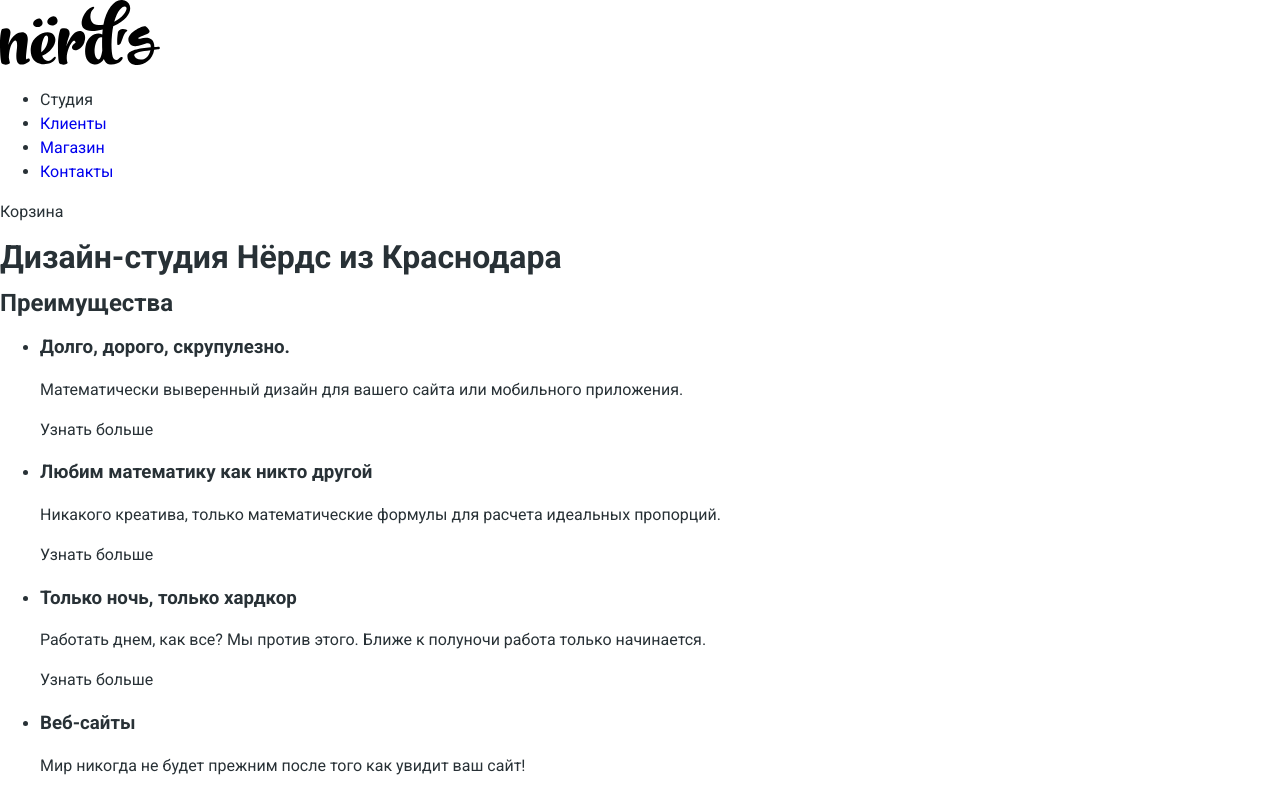
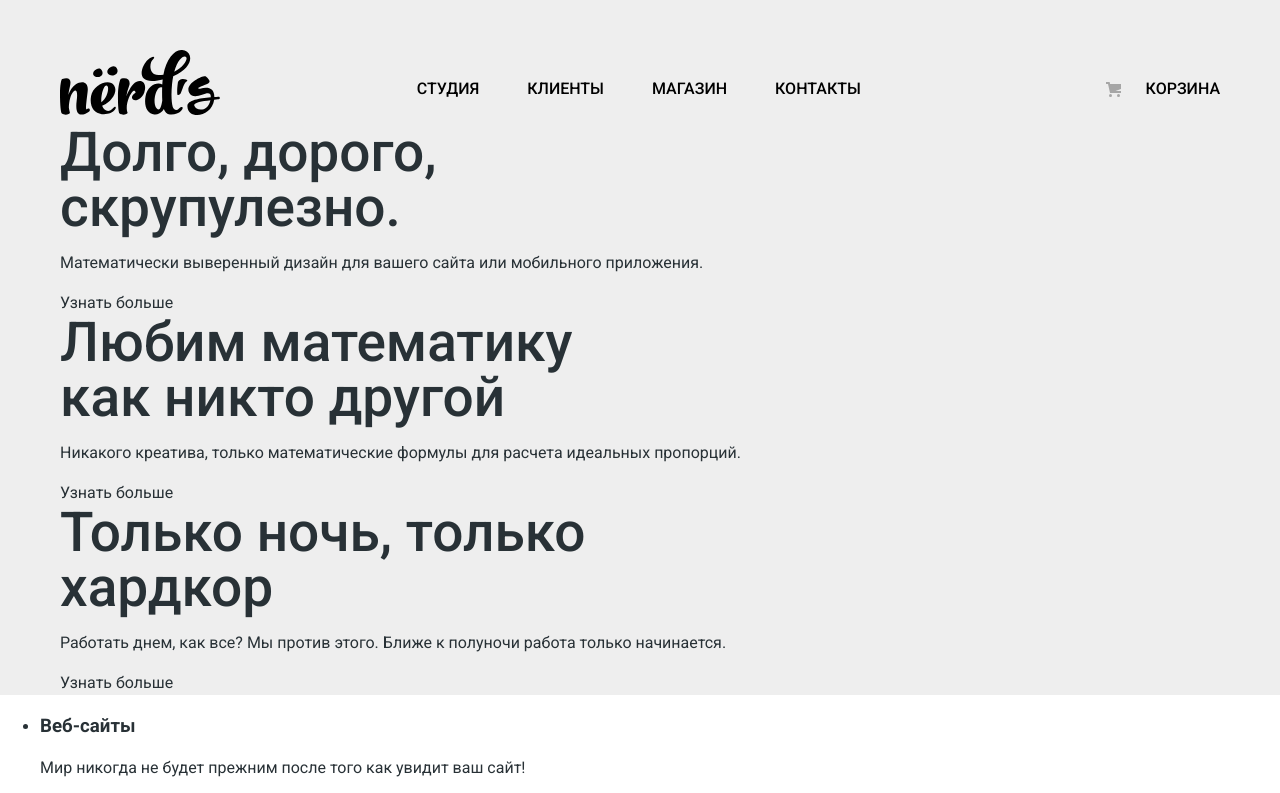
Before and after one commit to tashakalinina/1002157-nerds-25, a plain HTML site: page index.html in a window 1280 px wide. Shown: the top 793 px of the page. Drawn offline with Linux system fonts and the light colour scheme.

Commit message:
Стилизация Header

```diff
--- a/css/style.css
+++ b/css/style.css
@@ -27,3 +27,109 @@ body {
   margin: 0 auto;
   padding: 0 20px;
 }
+
+/*Header*/
+.index-header,
+.inner-header {
+  background-color: #eeeeee;
+}
+
+.navigation-header {
+  display: flex;
+  justify-content: space-between;
+  align-items: flex-end;
+  font-weight: 500;
+  line-height: 30px;
+  color: #000000;
+  text-transform: uppercase;
+  padding-top: 50px;
+}
+
+.main-navigation-list {
+  margin: 0;
+  padding: 0;
+  display: flex;
+  list-style: none;
+}
+
+.main-navigation-item {
+  display: block;
+  padding-right: 48px;
+}
+
+.main-navigation-item:last-child: {
+  padding-right: 0;
+}
+
+.main-navigation a,
+.basket {
+  display: block;
+  padding-bottom: 5px;
+  color: #000000;
+  border-bottom: 2px solid rgba(0, 0, 0, 0);
+  margin-bottom: 14px;
+}
+
+.main-navigation .navigation-active,
+.basket .navigation-active {
+  border-bottom: 2px solid #fb565a;
+}
+
+.main-navigation  a:hover,
+.main-navigation  a:focus,
+.basket:hover,
+.basketa:focus {
+  color: #fb565a;
+}
+
+.main-navigation  a:active,
+.basket:active {
+  color: rgba(0, 0, 0, 0.3);
+}
+
+.basket {
+  padding-left: 40px;
+  position: relative;
+}
+
+.basket::before {
+  content: "";
+  position: absolute;
+  top: 8px;
+  left: 0;
+  width: 15px;
+  height: 15px;
+  background-image: url("../img/cart-icon.svg");
+}
+
+.inner-title {
+  display: block;
+  text-align: center;
+  padding: 0;
+  padding-top: 70px;
+  padding-bottom: 106px;
+  margin: 0;
+  font-size: 55px;
+  font-weight: 500;
+  line-height: 55px;
+  color: #000000;
+}
+
+.slider-list {
+  list-style: none;
+  margin: 0;
+  padding: 0;
+}
+
+.slider-title {
+  max-width: 550px;
+  font-size: 55px;
+  font-weight: 500;
+  line-height: 55px;
+  margin: 0;
+  padding: 0;
+}
+
+.slider-item:nth-child(1) {
+  display: block;
+}
--- a/index.html
+++ b/index.html
@@ -9,8 +9,8 @@
   </head>
   <body>
     <header class="index-header">
-      <div class="navigation-header">
-        <img class="logo" src="img/nerds-logo.svg" width="160" height="65" alt="Логотип дизайн студи Нердс">
+      <div class="navigation-header container">
+        <a class="logo-link"><img class="logo" src="img/nerds-logo.svg" width="160" height="65" alt="Логотип дизайн студи Нердс"></a>
         <nav class="main-navigation">
           <ul class="main-navigation-list">
             <li class="main-navigation-item"><a>Студия</a></li>
@@ -19,11 +19,11 @@
             <li class="main-navigation-item"><a href="#">Контакты</a></li>
           </ul>
         </nav>
-        <a class="basket">Корзина</a>
+        <a class="basket" href="#">Корзина</a>
       </div>
-      <h1 class="visually hidden">Дизайн-студия Нёрдс из Краснодара</h1>
-      <section class="slider">
-        <h2 class="visually hidden">Преимущества</h2>
+      <h1 class="visually-hidden">Дизайн-студия Нёрдс из Краснодара</h1>
+      <section class="slider container">
+        <h2 class="visually-hidden">Преимущества</h2>
         <ul class="slider-list">
           <li class="slider-item">
             <h3 class="slider-title">Долго, дорого, скрупулезно.</h3>
```
Also changed, not shown: catalog.html (+3 -3 lines), img/cart-icon.svg (added). Lines whose indentation alone changed are shown as unchanged.
